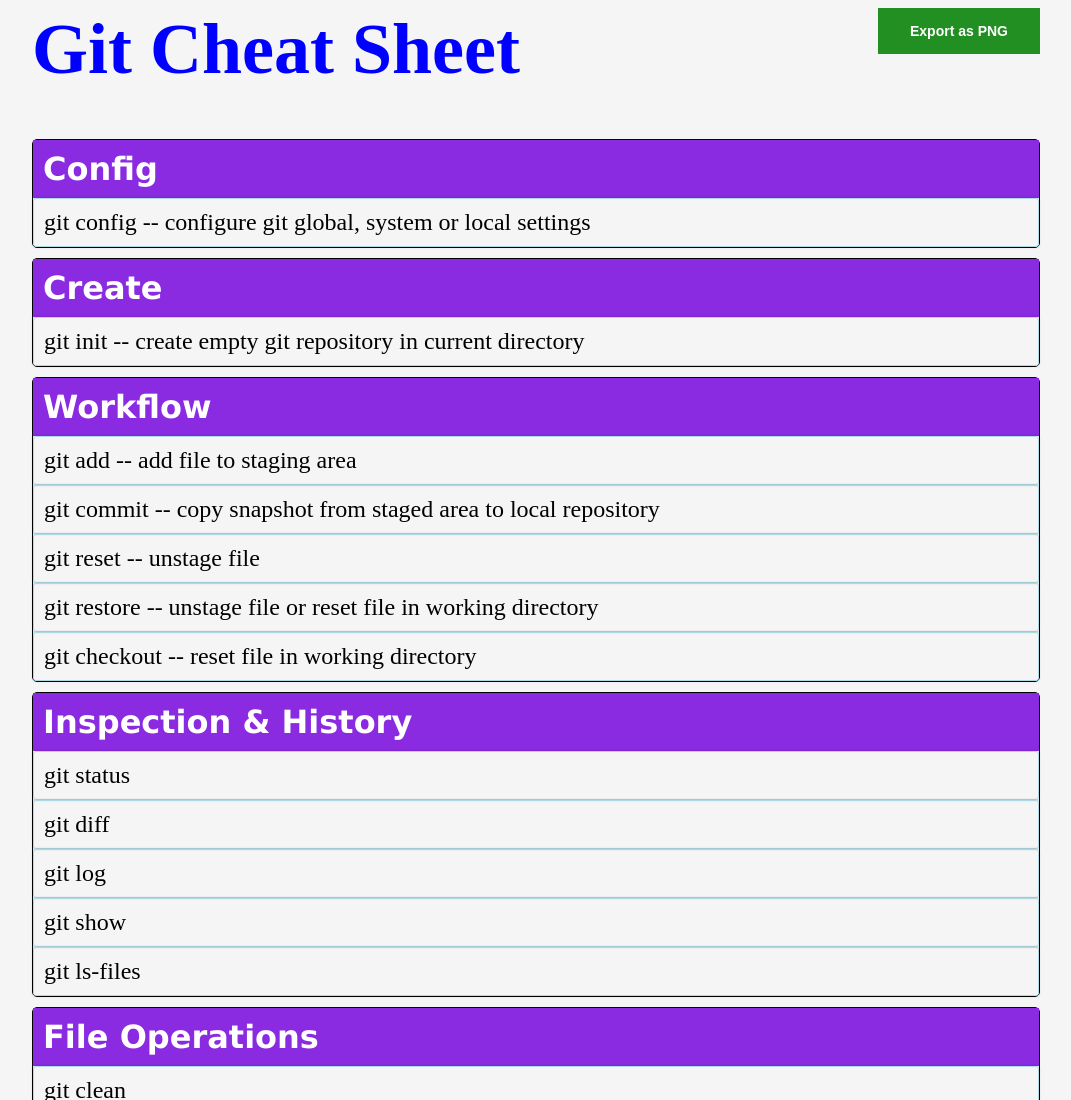
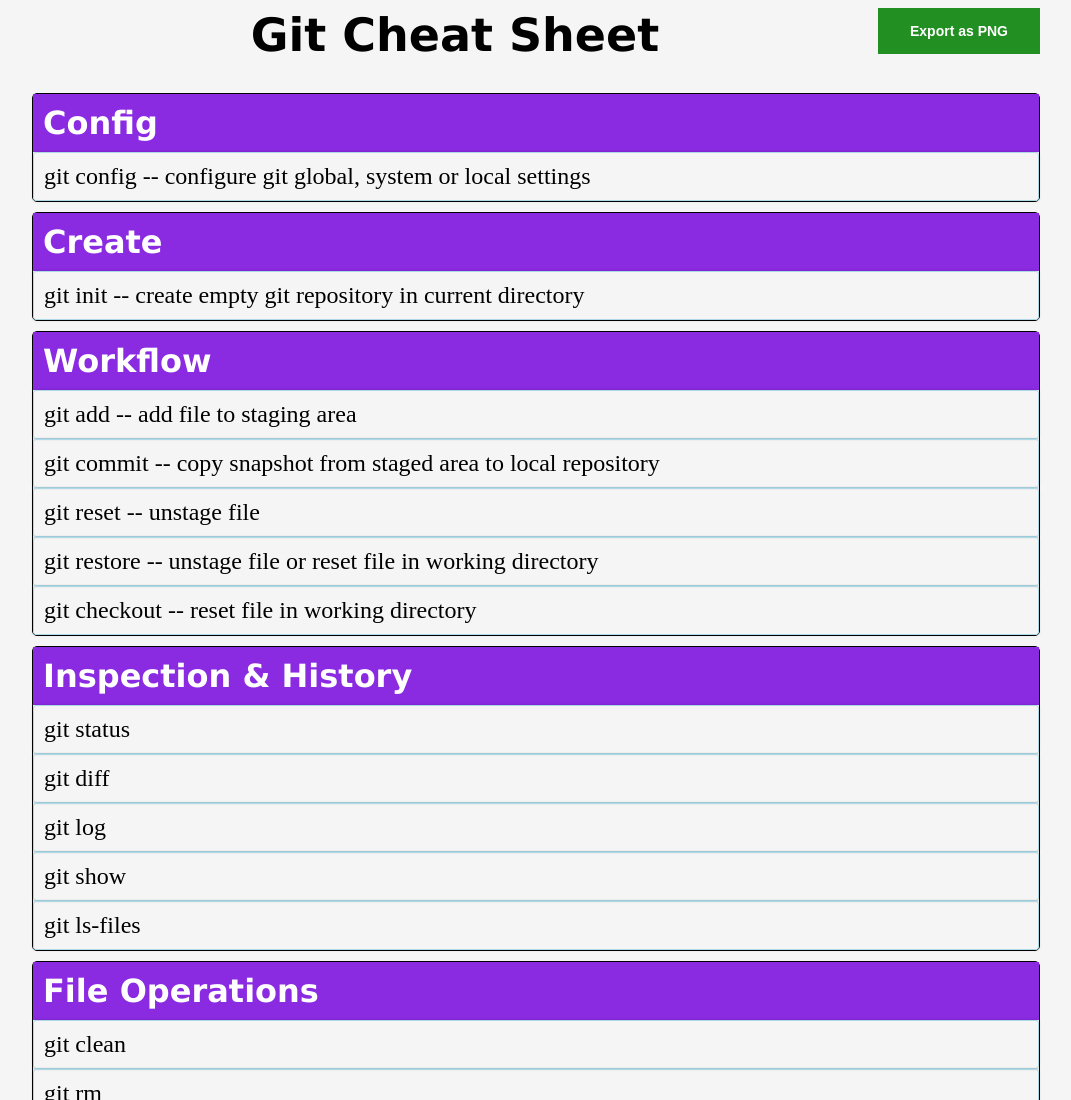
Before and after one commit to acutemattiosis/git_sandbox, a plain HTML site: page index.html in a window 1280 px wide. Shown: the top 1100 px of the page, without its empty margins (104-1175 px from the left). Drawn offline with Linux system fonts and the light colour scheme.

Commit message:
Update h1 style

```diff
--- a/css/style.css
+++ b/css/style.css
@@ -4,8 +4,9 @@ body {
 }
 
 h1 {
-    color: blue ;
-    font-size: 72 ;
+    font-size: 46 ;
+    text-align: center ;
+    font-family: 'Lucida Sans', 'Lucida Sans Regular', 'Lucida Grande', 'Lucida Sans Unicode', Geneva, Verdana, sans-serif ;
 }
 
 .group {
```
